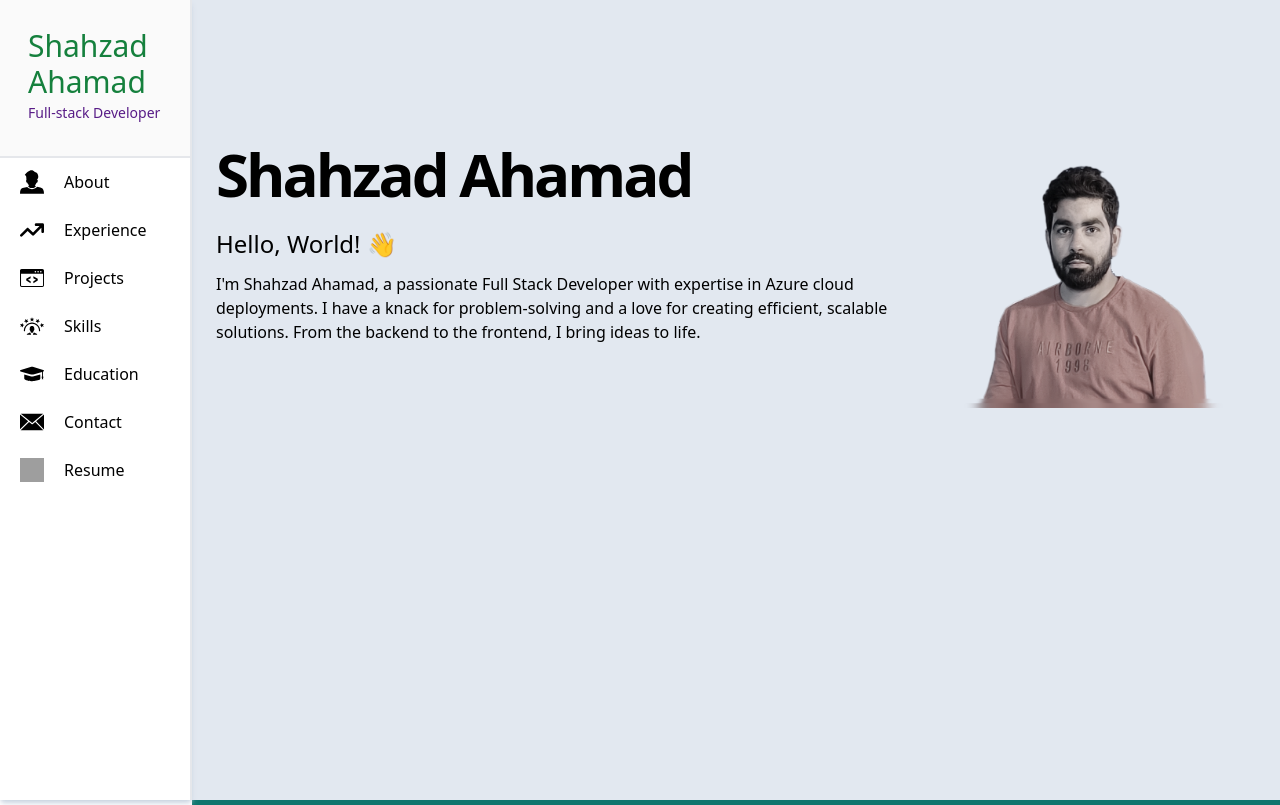
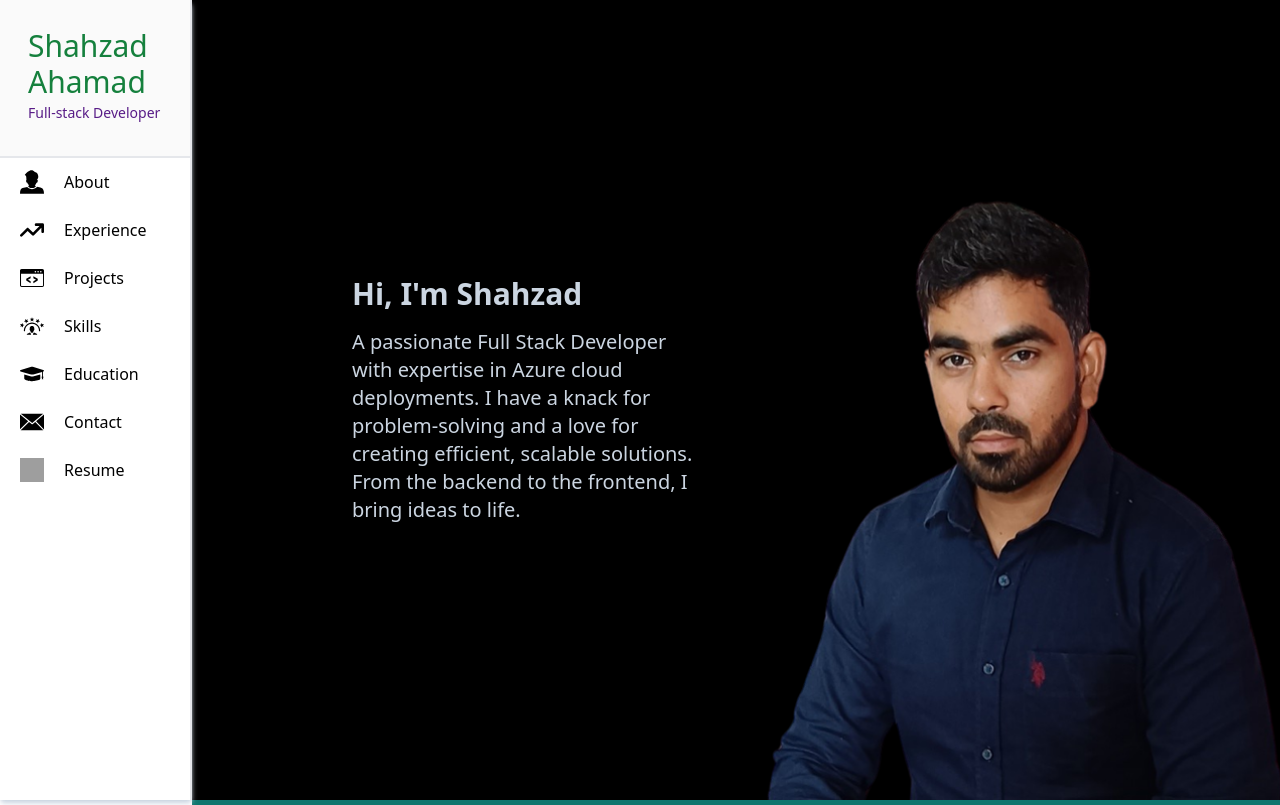
Before and after one commit to shahzad285/ShahzadAhamad, a React (Create React App) app in the folder shahzadahamad/: page / in a window 1280 px wide. Shown: the top 805 px of the page. Built offline with nearby package versions, Linux system fonts and the light colour scheme; grey boxes are pictures that could not be loaded.

Commit message:
Chnages in Intro section

```diff
--- a/shahzadahamad/public/index.html
+++ b/shahzadahamad/public/index.html
@@ -2,14 +2,14 @@
 <html lang="en">
   <head>
     <meta charset="utf-8" />
-    <link rel="icon" href="%PUBLIC_URL%/images/profilePhoto.png" />
+    <link rel="icon" href="%PUBLIC_URL%/images/profilePhoto1.png" />
     <meta name="viewport" content="width=device-width, initial-scale=1" />
     <meta name="theme-color" content="#000000" />
     <meta
       name="description"
       content="My profile website"
     />
-    <link rel="apple-touch-icon" href="%PUBLIC_URL%/images/profilePhoto.png" />
+    <link rel="apple-touch-icon" href="%PUBLIC_URL%/images/profilePhoto1.png" />
     <!--
       manifest.json provides metadata used when your web app is installed on a
       user's mobile device or desktop. See https://developers.google.com/web/fundamentals/web-app-manifest/
--- a/shahzadahamad/src/pages/About.tsx
+++ b/shahzadahamad/src/pages/About.tsx
@@ -1,7 +1,7 @@
 export default function About() {
     return <>
         <p className="bg-teal-700 text-5xl font-thin pl-10 text-white py-8">ABOUT</p>
-        <p className="mx-12 md:mx-20 lg:mx-28 xl:mx-44 mt-24 lg:mt-40 mb-24 text-xl">Greetings! I'm Shahzad Ahamad, a seasoned full-stack developer hailing from the vibrant city of Pune, India. With over a decade of hands-on experience in .NET technologies, I've honed my skills to deliver robust and scalable solutions that meet the needs of diverse projects.
+        <p className="mx-12 md:mx-20 lg:mx-28 xl:mx-44 mt-24 lg:mt-40 mb-24 text-xl">A seasoned full-stack developer hailing from the vibrant city of Pune, India. With over a decade of hands-on experience in .NET technologies, I've honed my skills to deliver robust and scalable solutions that meet the needs of diverse projects.
 
             My journey in the world of software development has been enriched with experiences across various domains, empowering me to tackle challenges with innovation and efficiency. While my expertise lies primarily in .NET technologies, I've also embraced modern frameworks like React, leveraging its power to craft dynamic and user-friendly interfaces.
 
--- a/shahzadahamad/src/pages/Intro.tsx
+++ b/shahzadahamad/src/pages/Intro.tsx
@@ -1,13 +1,15 @@
-export default function About() {
+export default function Intro() {
     return <>
-        <div className="">
-            <p className="text-6xl font-bold tracking-tighter mb-6">Shahzad Ahamad</p>
-            <p className="text-2xl mb-3">Hello, World! 👋</p>
-
-            <span> I'm Shahzad Ahamad, a passionate Full Stack Developer with expertise in Azure cloud deployments. I have a knack for problem-solving and a love for creating efficient, scalable solutions. From the backend to the frontend, I bring ideas to life.</span>
-        </div>
-        <div id="profilePhoto" className="hidden lg:block ">
-            <img className="w-full h-auto " src="/images/profilePhoto.png" alt="" />
+        <div className="flex flex-col lg:flex-row mt-20 md:mt-0 min-h-screen">
+            <div className="z-10 text-xl text-slate-300 flex flex-col bg-transparent justify-center items-start p-8 lg:ml-32 lg:w-1/2">
+                <h1 className="text-3xl font-semibold mb-4">Hi, I'm Shahzad</h1>
+                <p className=" font-normal">
+                    A passionate Full Stack Developer with expertise in Azure cloud deployments. I have a knack for problem-solving and a love for creating efficient, scalable solutions. From the backend to the frontend, I bring ideas to life.
+                </p>
+            </div>
+            <div id="profilePhoto" className="z-0 lg:w-2/3 -mt-56 lg:mt-0">
+                <img className="w-full h-screen object-cover" src="/images/profilePhoto1.png" alt="Shahzad' Profile Photo" />
+            </div>
         </div>
     </>
 }
--- a/shahzadahamad/src/pages/MainContent.tsx
+++ b/shahzadahamad/src/pages/MainContent.tsx
@@ -9,7 +9,7 @@ import Skills from "./Skills";
 export default function MainContent() {
     return <>
         <div className="md:ml-48 bg-slate-200">
-            <div id="intro" className="flex pt-36 h-screen ml-6 ">
+            <div id="intro" className="flex h-full  bg-black">
                 <Intro />
             </div>
             <div id="about" className=" h-auto">
```
Also changed, not shown: shahzadahamad/public/images/profilePhoto1.png (added).
